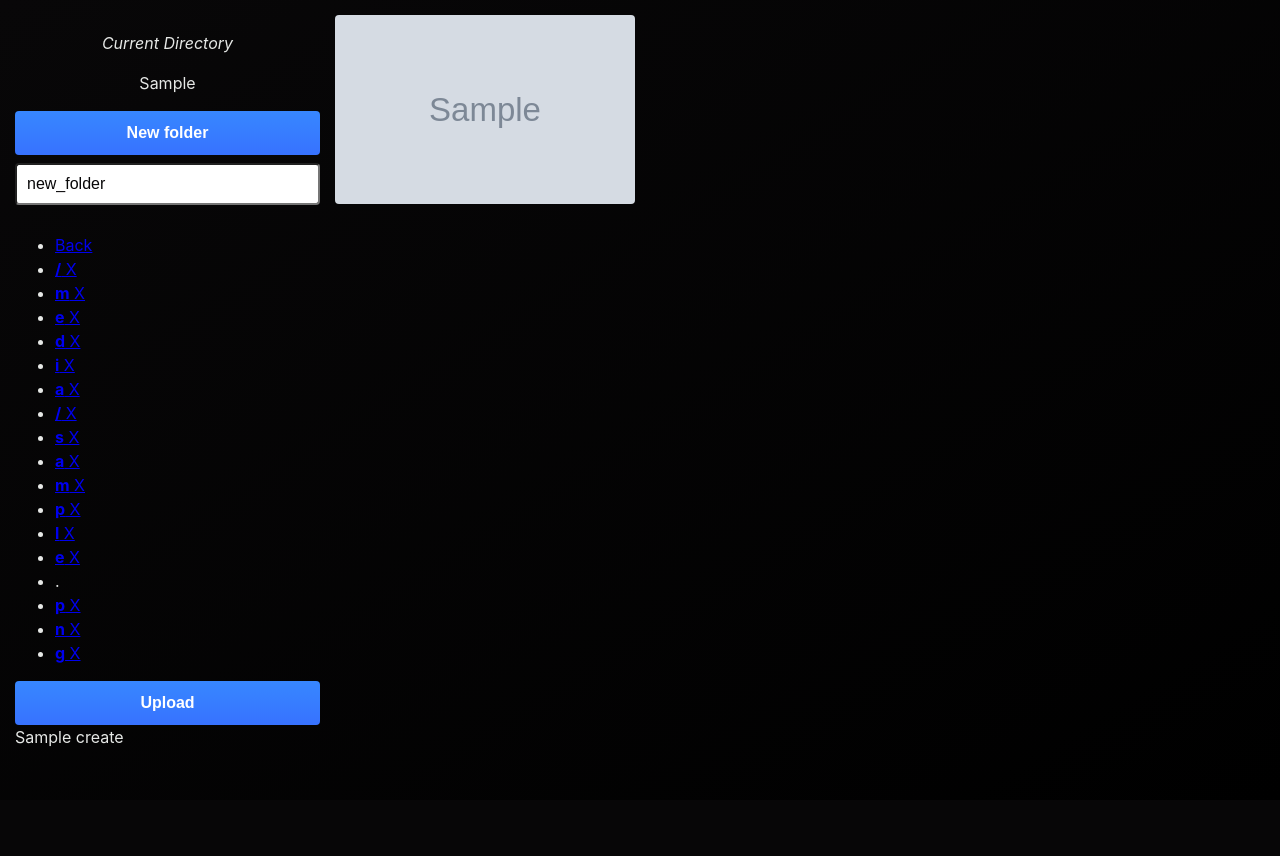
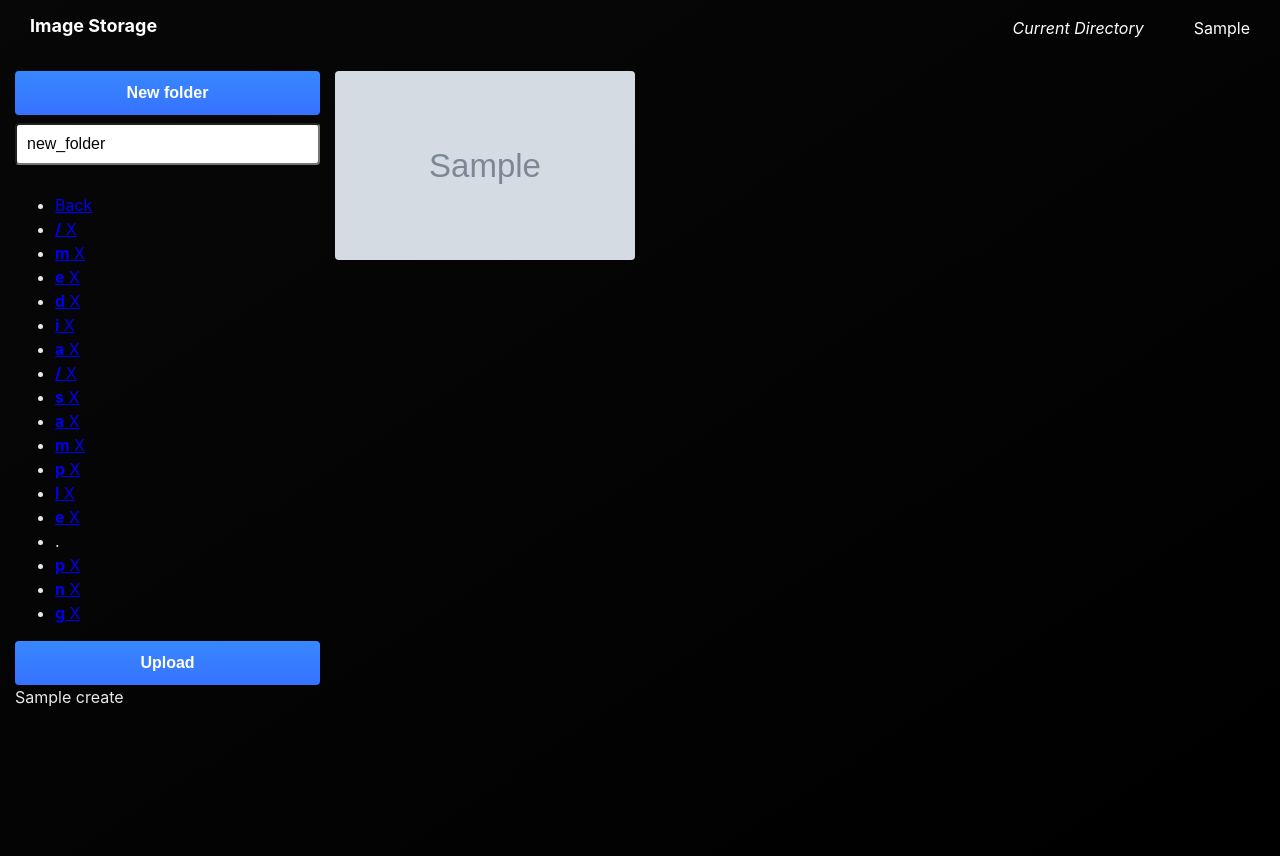
Before and after one commit to craigvlyons/Flask-image-server, a Flask app: template templates/index.html in a window 1280 px wide. Before the commit the page ends 746 px from the top, so only its background shows below. Run offline with Flask 2, Linux system fonts and the light colour scheme; the template is opened without the code that fills it: most values are stand-ins (such as "Sample title", 1, 10 or a date in 2020); grey boxes marked "Sample" are stand-in pictures.

Commit message:
making changes to HTML layout and css styling, added header, currently working

```diff
--- a/static/styles.css
+++ b/static/styles.css
@@ -12,6 +12,24 @@
   * {
     position: relative;
     box-sizing: border-box;
+  }
+
+  .header {
+    display: flex;
+    max-width: 650;
+    padding: 0 30px;
+    justify-content: space-between;
+  }
+
+  .header_folder {
+    display: flex;
+    flex-direction: row;
+    padding: 0;
+    list-style: none;
+  }
+
+  .header_item {
+    margin-left: 50px;
   }
 
   body {
@@ -132,6 +150,7 @@
     background: var(--blue);
     background-image: linear-gradient(to bottom, var(--blue-light), var(--blue));
     transition: box-shadow .2s ease;
+
   }
 
   input[type='submit']:hover,
@@ -140,5 +159,5 @@
   }
 
   h1 {
-    font-size: 16px;
+    font-size: 18px;
   }
--- a/templates/index.html
+++ b/templates/index.html
@@ -10,13 +10,15 @@
     <link rel="stylesheet" href="{{url_for('static', filename='styles.css')}}">
 </head>
 <body>
-    <div class="app">
-
-        <div class="form-section">
-            <div align="center">
-                <p><em>Current Directory</em></p>
-                <p>{{current_working_directory}}</p>
-            </div>
+    <header class="header">
+        <h1>Image Storage</h1>
+        <ul class="header_folder">
+            <li class="header_item"><em>Current Directory</em></li>
+            <li class="header_item">{{current_working_directory}}</li>
+        </ul>
+    </header>
+    <main class="app">
+        <section class="form-section">
             <form action="/md">
                 <input type="submit" value="New folder"/>
                 <input name="folder" type="text" value="new_folder"/>
@@ -41,15 +43,15 @@
                 {{ dropzone.load_js() }}
                 {{ dropzone.config() }}
             </div>
-        </div>
-        <div class="images-section">
+        </section>
+        <section class="images-section">
             {% for image in images %}
               <a href="{{ url_for('serve_image', filename=image) }}" target="_blank">
               <img src="{{ url_for('serve_image', filename=image) }}"/>
               </a>
             {% endfor %}
-        </div>
+        </section>
 
-    </div>
+    </main>
 </body>
 </html>
```
Lines whose indentation alone changed are shown as unchanged.
